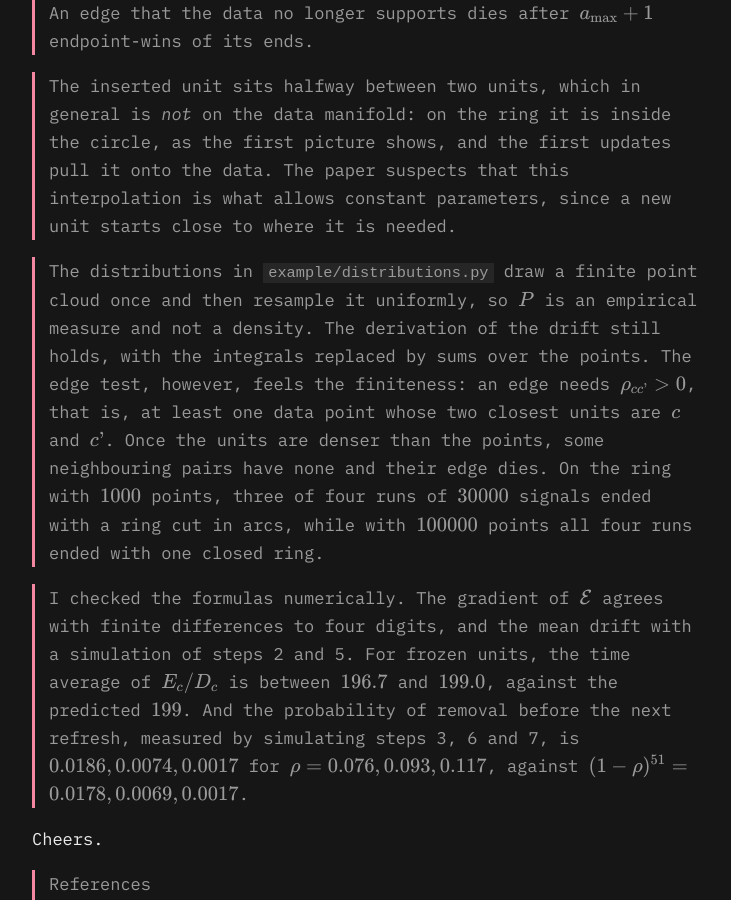
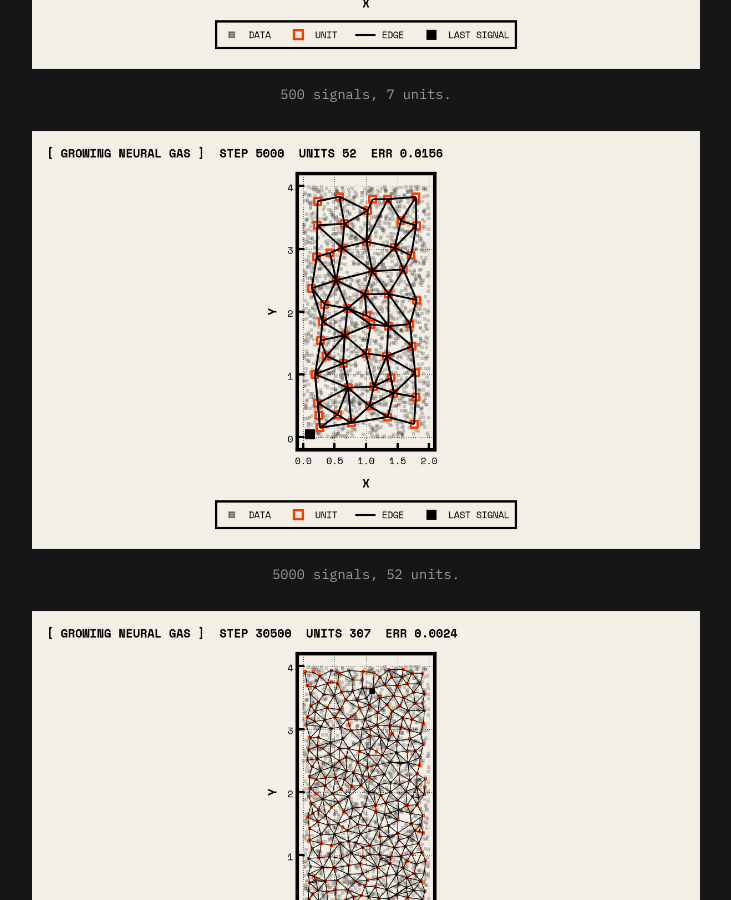
Before and after one commit to pretidav/latticespacing, a Jekyll site: the page built from _posts/2026-11-20-growing-neural-gas.md, in a window 1280 px wide and 900 px high, scrolled down 12240 px. Shown: the whole window, without its empty margins (274-1005 px from the left). Built offline with Jekyll 4.4.1, drawn with Linux system fonts in a browser that asks for light colours.

Commit message:
new post gng

```diff
--- a/_posts/2026-11-20-growing-neural-gas.md
+++ b/_posts/2026-11-20-growing-neural-gas.md
@@ -192,26 +192,25 @@ The implementation is in [GrowingNeuralGas](https://github.com/pretidav/GrowingN
 
 First, a ring. The distribution is one-dimensional, so the network must discover a closed chain of units: no triangles, and no gaps. In the last picture it has $132$ units and $132$ edges in a single connected component, which is exactly a closed loop. Note how the first units, in the first picture, sit inside the circle.
 
-<div class="fig-row">
 {% include figure.html src="/assets/img/2026-11-20-growing-neural-gas/circle_500.png" caption="500 signals, 7 units." %}
+
 {% include figure.html src="/assets/img/2026-11-20-growing-neural-gas/circle_3000.png" caption="3000 signals, 32 units." %}
+
 {% include figure.html src="/assets/img/2026-11-20-growing-neural-gas/circle_13000.png" caption="13000 signals, 132 units." %}
-</div>
 
 The same network on a uniform rectangle $[0,2] \times [0,4]$ has to do something very different. The edges now form a two-dimensional triangulation. This is the point of the paper: the dimension of the structure is not chosen in advance, it is whatever the support of $P$ has.
 
-<div class="fig-row">
 {% include figure.html src="/assets/img/2026-11-20-growing-neural-gas/box2d_500.png" caption="500 signals, 7 units." %}
+
 {% include figure.html src="/assets/img/2026-11-20-growing-neural-gas/box2d_5000.png" caption="5000 signals, 52 units." %}
+
 {% include figure.html src="/assets/img/2026-11-20-growing-neural-gas/box2d_30500.png" caption="30500 signals, 307 units." %}
-</div>
 
 The input space does not have to be the plane. On the closed curve $(\cos t, \sin t, \cos 3t)$ the network finds a one-dimensional chain in $\mathbb{R}^3$ (in this run it has $191$ units and $192$ edges: a loop plus one extra edge), and on the paraboloid patch $(x, y, x^2 + y^2)$ with $x, y \in [3, 13]$ it finds a two-dimensional net.
 
-<div class="fig-row">
 {% include figure.html src="/assets/img/2026-11-20-growing-neural-gas/tilted_19000.png" caption="A closed curve in 3D, 19000 signals, 191 units." %}
+
 {% include figure.html src="/assets/img/2026-11-20-growing-neural-gas/hyppar_27500.png" caption="A paraboloid patch, 27500 signals, 277 units." %}
-</div>
 
 The unit counts follow the growth law. With $\lambda = 100$ (the value used for all the pictures), $N(t) = 2 + \lfloor t/100 \rfloor$ gives $7, 32, 132$ for the ring, $7, 52, 307$ for the rectangle and $277$ for the paraboloid, exactly as in the titles. The closed curve shows $191$ instead of $192$: one unit was removed in step 7, so $R = 1$.
 
@@ -240,10 +239,6 @@ Some remarks:
 
 >The inserted unit sits halfway between two units, which in general is *not* on the data manifold: on the ring it is inside the circle, as the first picture shows, and the first updates pull it onto the data. The paper suspects that this interpolation is what allows constant parameters, since a new unit starts close to where it is needed.
 
->The distributions in `example/distributions.py` draw a finite point cloud once and then resample it uniformly, so $P$ is an empirical measure and not a density. The derivation of the drift still holds, with the integrals replaced by sums over the points. The edge test, however, feels the finiteness: an edge needs $\rho_{cc'} > 0$, that is, at least one data point whose two closest units are $c$ and $c'$. Once the units are denser than the points, some neighbouring pairs have none and their edge dies. On the ring with $1000$ points, three of four runs of $30000$ signals ended with a ring cut in arcs, while with $100000$ points all four runs ended with one closed ring.
-
->I checked the formulas numerically. The gradient of $\mathcal{E}$ agrees with finite differences to four digits, and the mean drift with a simulation of steps 2 and 5. For frozen units, the time average of $E_c / D_c$ is between $196.7$ and $199.0$, against the predicted $199$. And the probability of removal before the next refresh, measured by simulating steps 3, 6 and 7, is $0.0186, 0.0074, 0.0017$ for $\rho = 0.076, 0.093, 0.117$, against $(1-\rho)^{51} = 0.0178, 0.0069, 0.0017$.
-
 Cheers.
 
 > References
```
